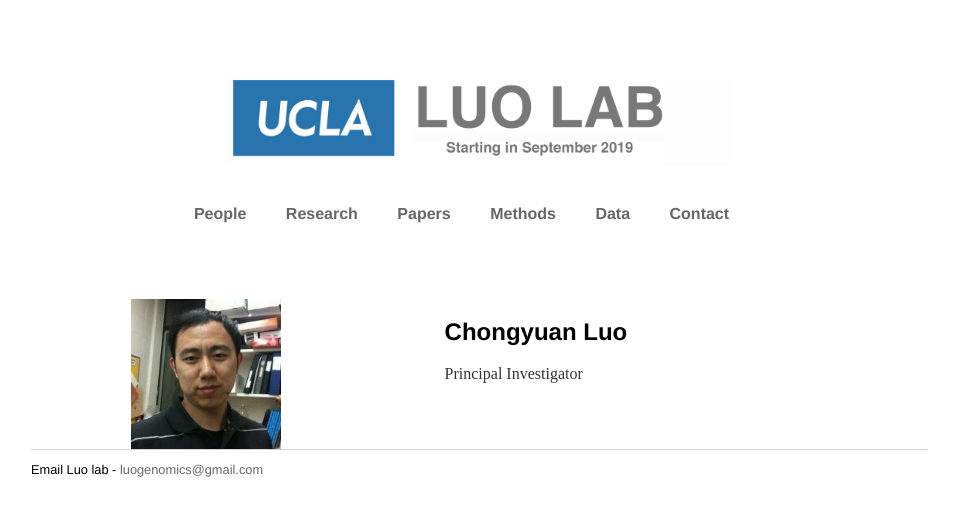
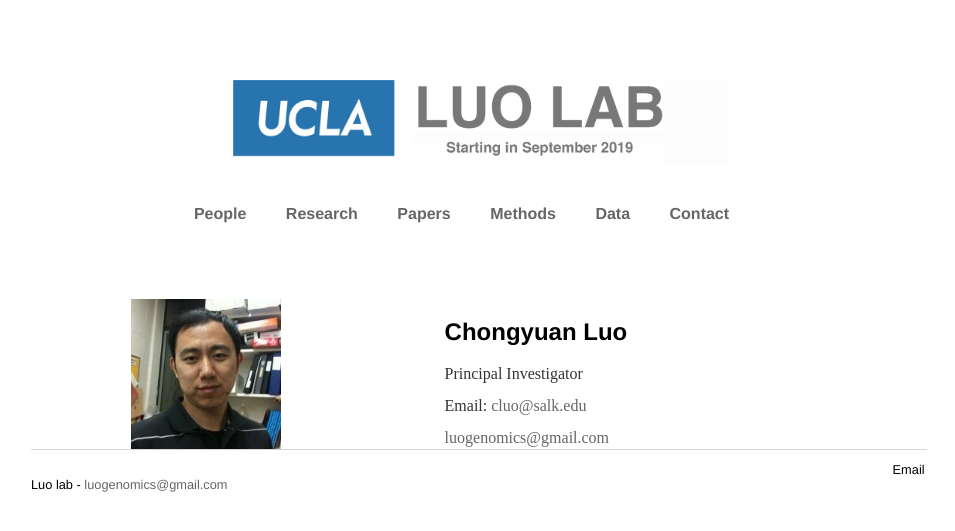
Before and after one commit to luogenomics/luogenomics.github.io, a Jekyll site: the page built from people/index.html, in a window 1280 px wide. Shown: the top 531 px of the page, without its empty margins (161-1116 px from the left). Built offline with Jekyll 4.4.1, drawn with Linux system fonts in a browser that asks for light colours.

Commit message:
Update index.html

```diff
--- a/people/index.html
+++ b/people/index.html
@@ -12,6 +12,7 @@
   <div class="projecttextbox pull-left">
     <h2>Chongyuan Luo</h2>
     <p> Principal Investigator </p>
-
+    <p> Email: <a href="mailto:cluo@salk.edu">cluo@salk.edu</a> </p>
+    <p>        <a href="mailto:luogenomics@gmail.com">luogenomics@gmail.com</a> </p>
   </div>
 </div>
```
